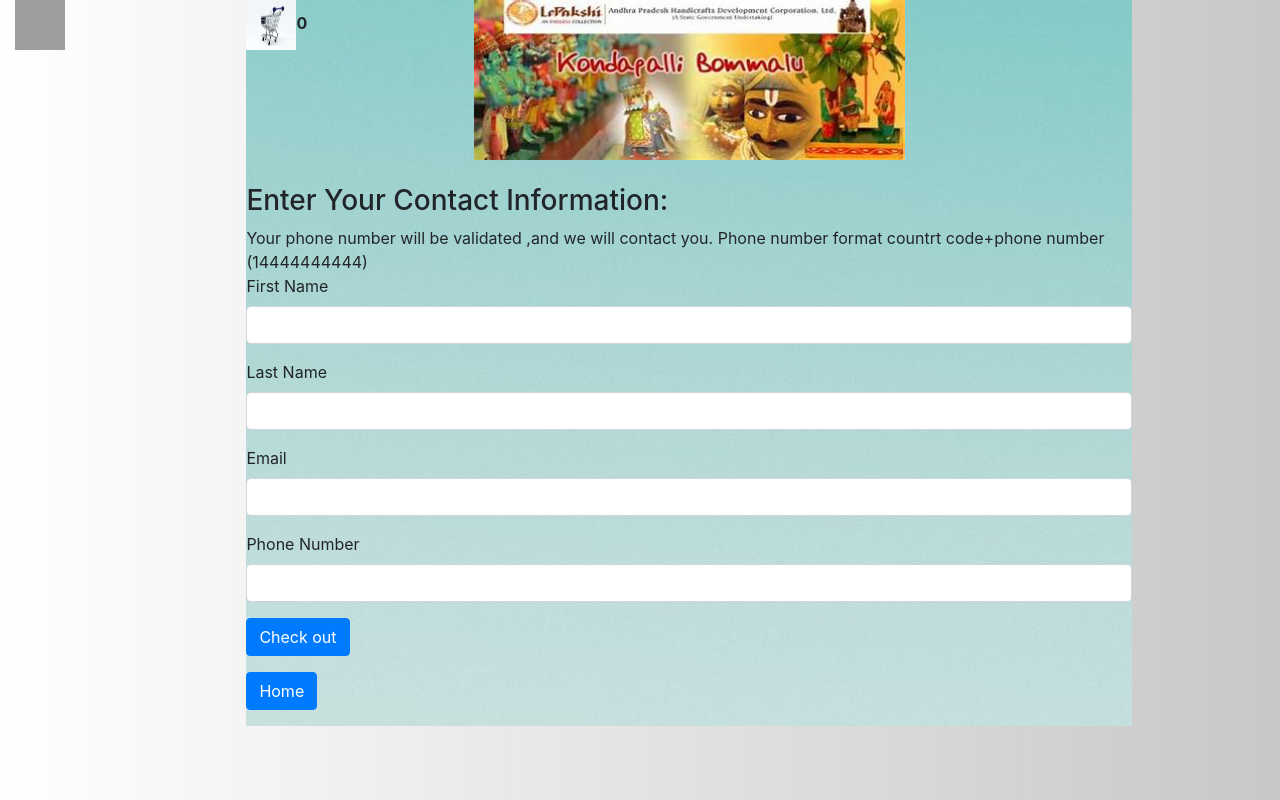
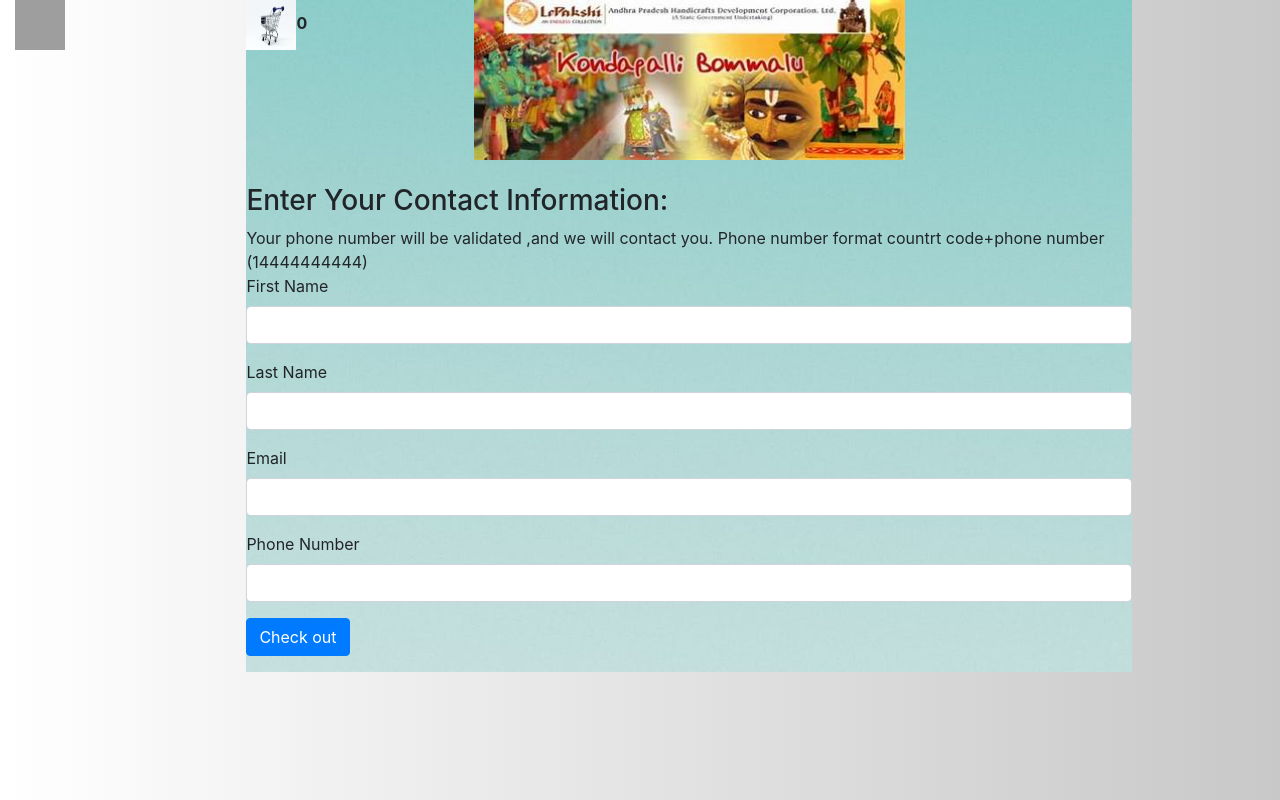
Before and after one commit to dev-Rayavaram/artStoreDev, a React (Create React App) app: page /#/customer in a window 1280 px wide. Built offline with nearby package versions, Linux system fonts and the light colour scheme; no server answers; grey boxes are pictures that could not be loaded; a web font is replaced by a local one.

Commit message:
removed home button

```diff
--- a/src/components/Customer.js
+++ b/src/components/Customer.js
@@ -153,9 +153,6 @@
                 <Form.Group>
                 <Button variant="primary" type="button" className="btn btn-primary" onClick={this.handleSubmit}>Check out</Button>
                 </Form.Group>
-                <Form.Group>
-                    <Button tag={Link} to="/Home">Home</Button>
-                </Form.Group>
                 </Form>
 
                 </div>
```
